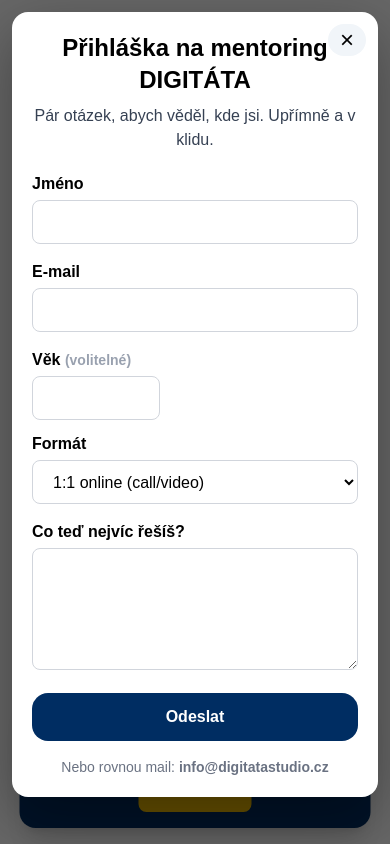
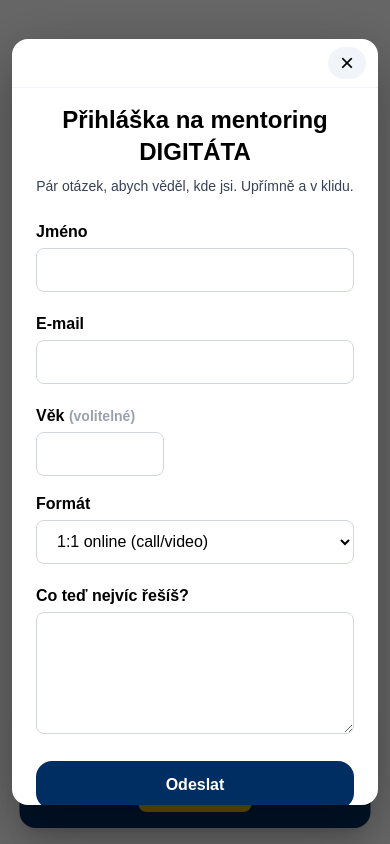
Before and after one commit to digitatastudio/digitata, a Next.js app: page / in a window 390 px wide. Both pictures are taken after a click on the button "Chci začít s mentoringem". Built offline with nearby package versions, Linux system fonts and the light colour scheme.

Commit message:
Fix mentoring modal close + mobile scroll

```diff
--- a/src/app/components/MentoringForm.tsx
+++ b/src/app/components/MentoringForm.tsx
@@ -16,6 +16,7 @@
     setErrorMsg("");
 
     const form = e.currentTarget;
+
     const data = {
       name: (form.elements.namedItem("name") as HTMLInputElement).value.trim(),
       email: (form.elements.namedItem("email") as HTMLInputElement).value.trim(),
@@ -41,7 +42,9 @@
 
       setStatus("ok");
       form.reset();
-      setTimeout(onClose, 900);
+
+      // malý delay a zavřít modal
+      setTimeout(() => onClose(), 900);
     } catch {
       setStatus("error");
       setErrorMsg("Síť/Server problém. Zkus to za chvíli.");
@@ -49,37 +52,42 @@
   }
 
   return (
-    <div>
+    <div className="px-1">
       <h2 className="text-2xl md:text-3xl font-extrabold text-center mb-2">
         Přihláška na mentoring DIGITÁTA
       </h2>
-      <p className="text-gray-700 mb-5 text-center">
+
+      <p className="text-gray-700 mb-6 text-center text-sm md:text-base">
         Pár otázek, abych věděl, kde jsi. Upřímně a v klidu.
       </p>
 
-      <form onSubmit={onSubmit} className="space-y-4">
+      <form onSubmit={onSubmit} className="space-y-5">
         <div>
-          <label className="block font-semibold mb-1" htmlFor="name">Jméno</label>
+          <label className="block font-semibold mb-1" htmlFor="name">
+            Jméno
+          </label>
           <input
             id="name"
             name="name"
             required
-            className="w-full rounded-lg border border-gray-300 px-4 h-11 focus:outline-none focus:ring-2 focus:ring-[var(--brand)]"
+            className="w-full rounded-lg border border-gray-300 px-4 h-11 md:h-12 focus:outline-none focus:ring-2 focus:ring-[var(--brand)]"
           />
         </div>
 
         <div>
-          <label className="block font-semibold mb-1" htmlFor="email">E-mail</label>
+          <label className="block font-semibold mb-1" htmlFor="email">
+            E-mail
+          </label>
           <input
             id="email"
             name="email"
             type="email"
             required
-            className="w-full rounded-lg border border-gray-300 px-4 h-11 focus:outline-none focus:ring-2 focus:ring-[var(--brand)]"
+            className="w-full rounded-lg border border-gray-300 px-4 h-11 md:h-12 focus:outline-none focus:ring-2 focus:ring-[var(--brand)]"
           />
         </div>
 
-        <div className="flex gap-3 flex-wrap">
+        <div className="flex gap-4 flex-wrap">
           <div>
             <label className="block font-semibold mb-1" htmlFor="age">
               Věk <span className="text-gray-400 text-sm">(volitelné)</span>
@@ -90,17 +98,19 @@
               type="number"
               min={10}
               max={120}
-              className="w-32 rounded-lg border border-gray-300 px-4 h-11 focus:outline-none focus:ring-2 focus:ring-[var(--brand)]"
+              className="w-32 md:w-40 rounded-lg border border-gray-300 px-4 h-11 md:h-12 focus:outline-none focus:ring-2 focus:ring-[var(--brand)]"
             />
           </div>
 
           <div className="flex-1 min-w-[220px]">
-            <label className="block font-semibold mb-1" htmlFor="format">Formát</label>
+            <label className="block font-semibold mb-1" htmlFor="format">
+              Formát
+            </label>
             <select
               id="format"
               name="format"
               defaultValue="online"
-              className="w-full rounded-lg border border-gray-300 px-4 h-11 bg-white focus:outline-none focus:ring-2 focus:ring-[var(--brand)]"
+              className="w-full rounded-lg border border-gray-300 px-4 h-11 md:h-12 bg-white focus:outline-none focus:ring-2 focus:ring-[var(--brand)]"
             >
               <option value="online">1:1 online (call/video)</option>
               <option value="chat">Chat / zprávy</option>
@@ -111,7 +121,9 @@
         </div>
 
         <div>
-          <label className="block font-semibold mb-1" htmlFor="goal">Co teď nejvíc řešíš?</label>
+          <label className="block font-semibold mb-1" htmlFor="goal">
+            Co teď nejvíc řešíš?
+          </label>
           <textarea
             id="goal"
             name="goal"
@@ -121,8 +133,8 @@
           />
         </div>
 
-        {status === "error" && <p className="text-red-600">{errorMsg}</p>}
-        {status === "ok" && <p className="text-emerald-600 font-semibold">Díky. Ozvu se ti.</p>}
+        {status === "error" && <p className="text-red-600 text-sm">{errorMsg}</p>}
+        {status === "ok" && <p className="text-emerald-600 font-semibold text-sm">Díky. Ozvu se ti.</p>}
 
         <button
           type="submit"
--- a/src/app/components/MentoringModal.tsx
+++ b/src/app/components/MentoringModal.tsx
@@ -9,65 +9,72 @@
   const onClose = () => setOpen(false);
   const onOpen = () => setOpen(true);
 
+  // ESC zavře + zamknout body scroll
   useEffect(() => {
     if (!open) return;
 
-    const onKeyDown = (e: KeyboardEvent) => {
+    const handleKey = (e: KeyboardEvent) => {
       if (e.key === "Escape") onClose();
     };
 
-    document.addEventListener("keydown", onKeyDown);
+    document.addEventListener("keydown", handleKey);
 
-    // lock body scroll
     const prevOverflow = document.body.style.overflow;
     document.body.style.overflow = "hidden";
 
     return () => {
-      document.removeEventListener("keydown", onKeyDown);
+      document.removeEventListener("keydown", handleKey);
       document.body.style.overflow = prevOverflow;
     };
   }, [open]);
 
   return (
     <>
-      {/* Trigger */}
+      {/* Trigger tlačítko */}
+      <div className="mt-10 flex justify-center">
         <button
           type="button"
           onClick={onOpen}
-        className="rounded-2xl bg-[#002D62] text-white px-6 py-3 font-semibold hover:bg-[#003B88]"
+          className="rounded-2xl bg-[#002D62] px-6 py-3 text-white font-semibold hover:bg-[#003B88]"
         >
           Chci začít s mentoringem
         </button>
+      </div>
 
       {/* Modal */}
       {open && (
         <div
-          className="fixed inset-0 z-[9999] bg-black/60 p-3 sm:p-6"
+          className="fixed inset-0 z-[9999] flex items-center justify-center bg-black/60 p-3 sm:p-4"
           role="dialog"
           aria-modal="true"
           aria-label="Mentoring formulář"
-          onClick={onClose} // klik mimo panel zavře
+          onClick={(e) => {
+            // zavře jen když klikneš na backdrop (mimo panel)
+            if (e.target === e.currentTarget) onClose();
+          }}
         >
-          <div className="mx-auto flex min-h-full max-w-xl items-start justify-center sm:items-center">
-            <div
-              className="relative w-full overflow-hidden rounded-2xl bg-white shadow-[0_20px_60px_rgba(0,0,0,.35)]"
-              style={{ maxHeight: "calc(100dvh - 2rem)" }} // mobile safe
-              onClick={(e) => e.stopPropagation()} // klik do panelu nezavírá
-            >
-              {/* X */}
+          <div className="relative w-full max-w-xl">
+            {/* Panel */}
+            <div className="relative overflow-hidden rounded-2xl bg-white shadow-[0_20px_60px_rgba(0,0,0,.35)]">
+              {/* Header s X */}
+              <div className="flex items-center justify-end border-b border-slate-100 px-3 py-2">
                 <button
                   type="button"
                   onClick={onClose}
-                className="absolute right-3 top-3 z-20 rounded-full bg-slate-100 px-3 py-1 text-2xl leading-none hover:bg-slate-200"
+                  className="rounded-full bg-slate-100 px-3 py-1 text-2xl leading-none hover:bg-slate-200"
                   aria-label="Zavřít"
                 >
                   ×
                 </button>
+              </div>
 
-              {/* Scroll uvnitř */}
+              {/* Scroll uvnitř (mobile safe) */}
               <div
-                className="overflow-y-auto p-5 sm:p-6"
-                style={{ WebkitOverflowScrolling: "touch" }}
+                className="overflow-y-auto overscroll-contain px-5 pb-6 pt-4 sm:px-6"
+                style={{
+                  maxHeight: "min(85dvh, 720px)",
+                  WebkitOverflowScrolling: "touch",
+                }}
               >
                 <MentoringForm onClose={onClose} />
               </div>
```
Lines whose indentation alone changed are shown as unchanged.
